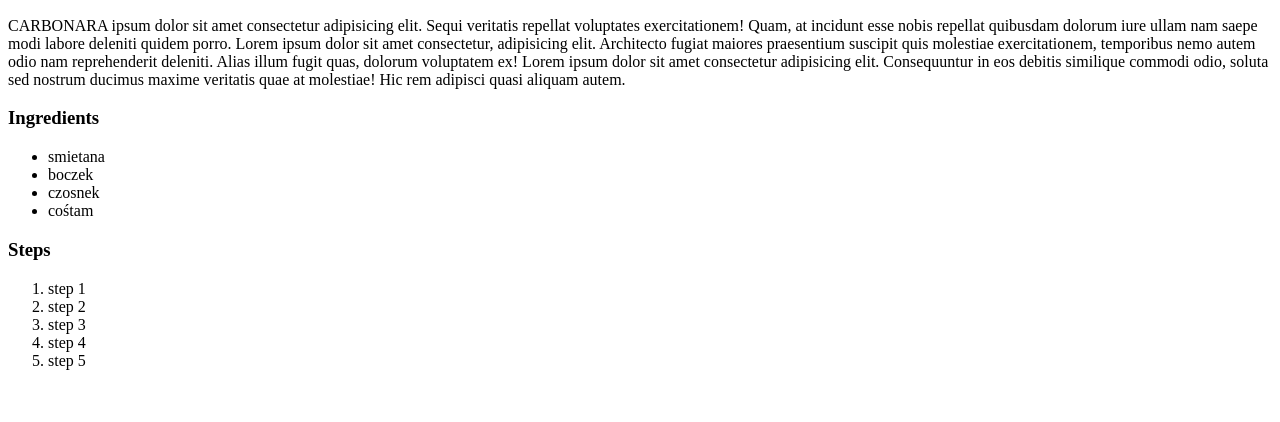
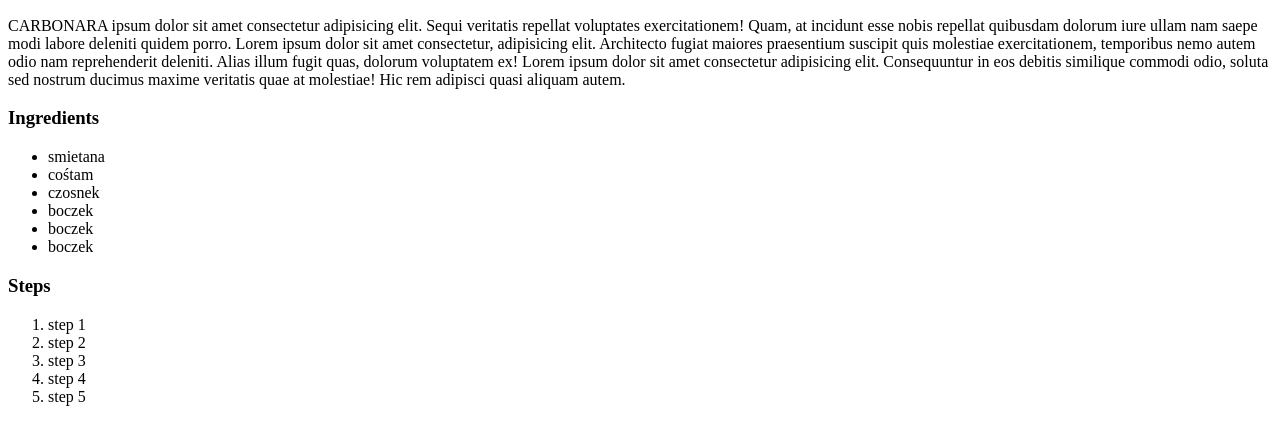
Before and after one commit to g0me2z/odin-recipes, a plain HTML site: page recipes/carbonara.html in a window 1280 px wide. Shown: the part 660-1082 px from the top of the page. Before the commit the page ends 1046 px from the top, so only its background shows below. Drawn offline with Linux system fonts and the light colour scheme.

Commit message:
Added new list

```diff
--- a/recipes/carbonara.html
+++ b/recipes/carbonara.html
@@ -19,9 +19,11 @@
     <h3>Ingredients</h3>
     <ul>
         <li>smietana</li>
+        <li>cośtam</li>
+        <li>czosnek </li>
         <li>boczek</li>
-        <li>czosnek </li>
-        <li>cośtam</li>
+        <li>boczek</li>
+        <li>boczek</li>
     </ul>
 
     <h3>Steps</h3>
```
